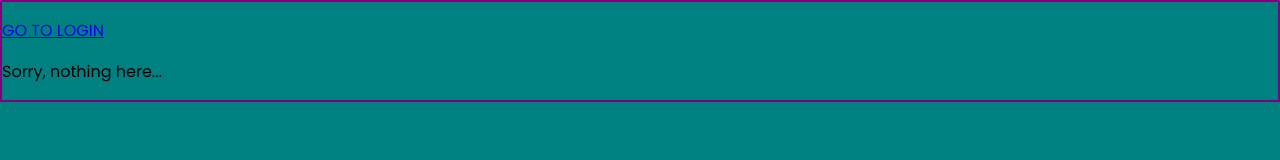
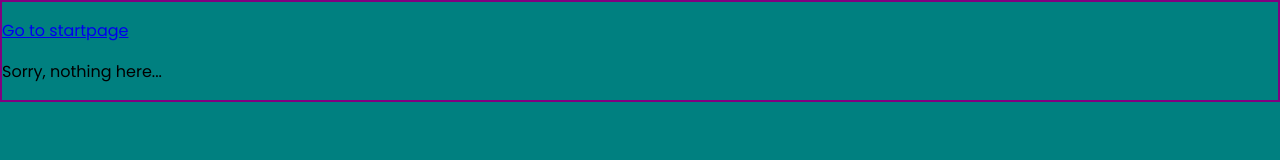
Before and after one commit to Cheroptera/circle-it-FE, a React (Create React App) app: page /404 in a window 1280 px wide. Shown: the top 160 px of the page. Built offline with nearby package versions, Linux system fonts and the light colour scheme.

Commit message:
Changed path from NotFound

```diff
--- a/src/components/NotFound.js
+++ b/src/components/NotFound.js
@@ -10,7 +10,7 @@ export const NotFound = () => {
   return (
     <StyledNF>
       <p>
-        <Link to="/login">GO TO LOGIN</Link>
+        <Link to="/">Go to startpage</Link>
       </p>
       <p>Sorry, nothing here...</p>
     </StyledNF>
```
